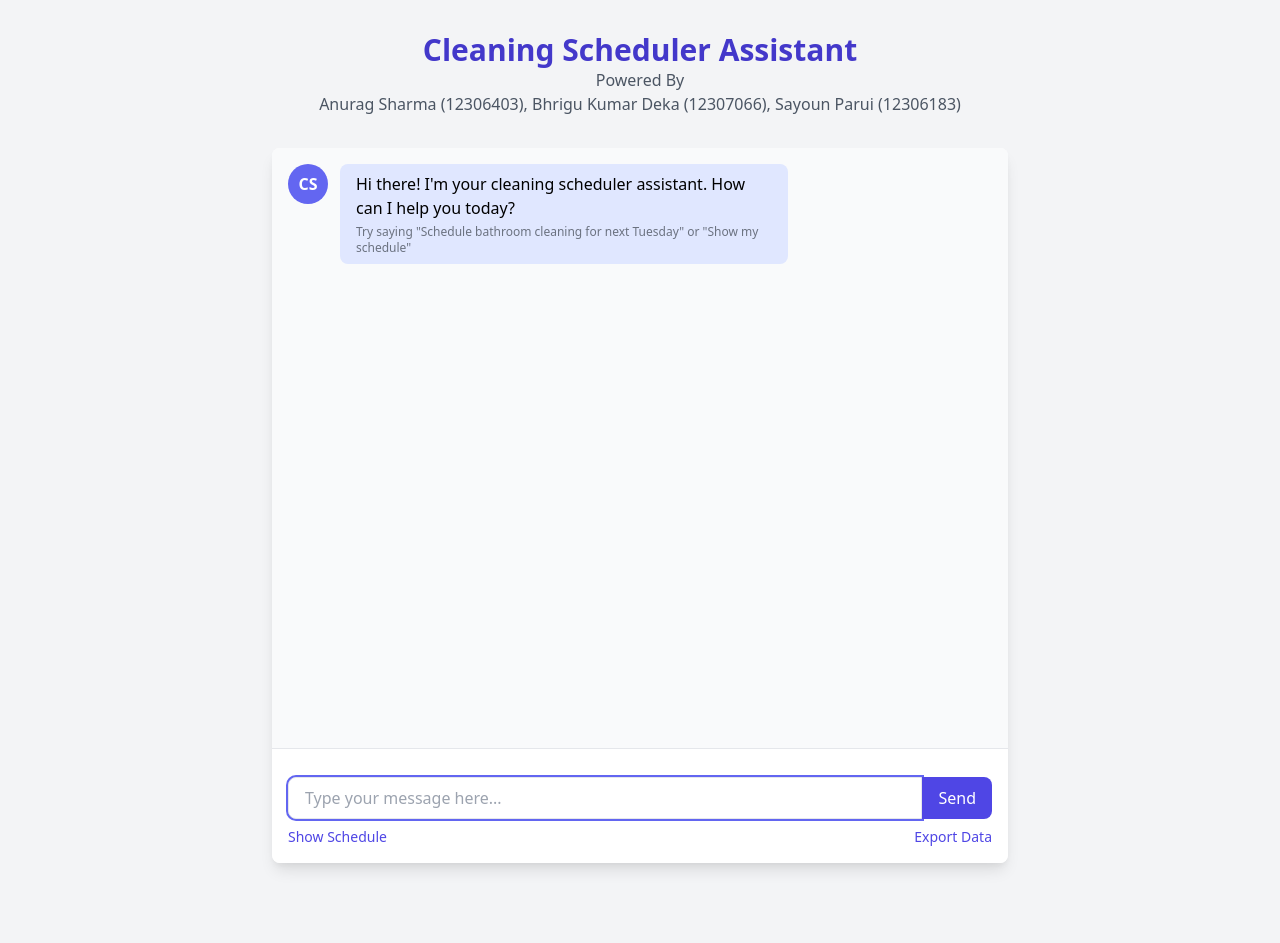
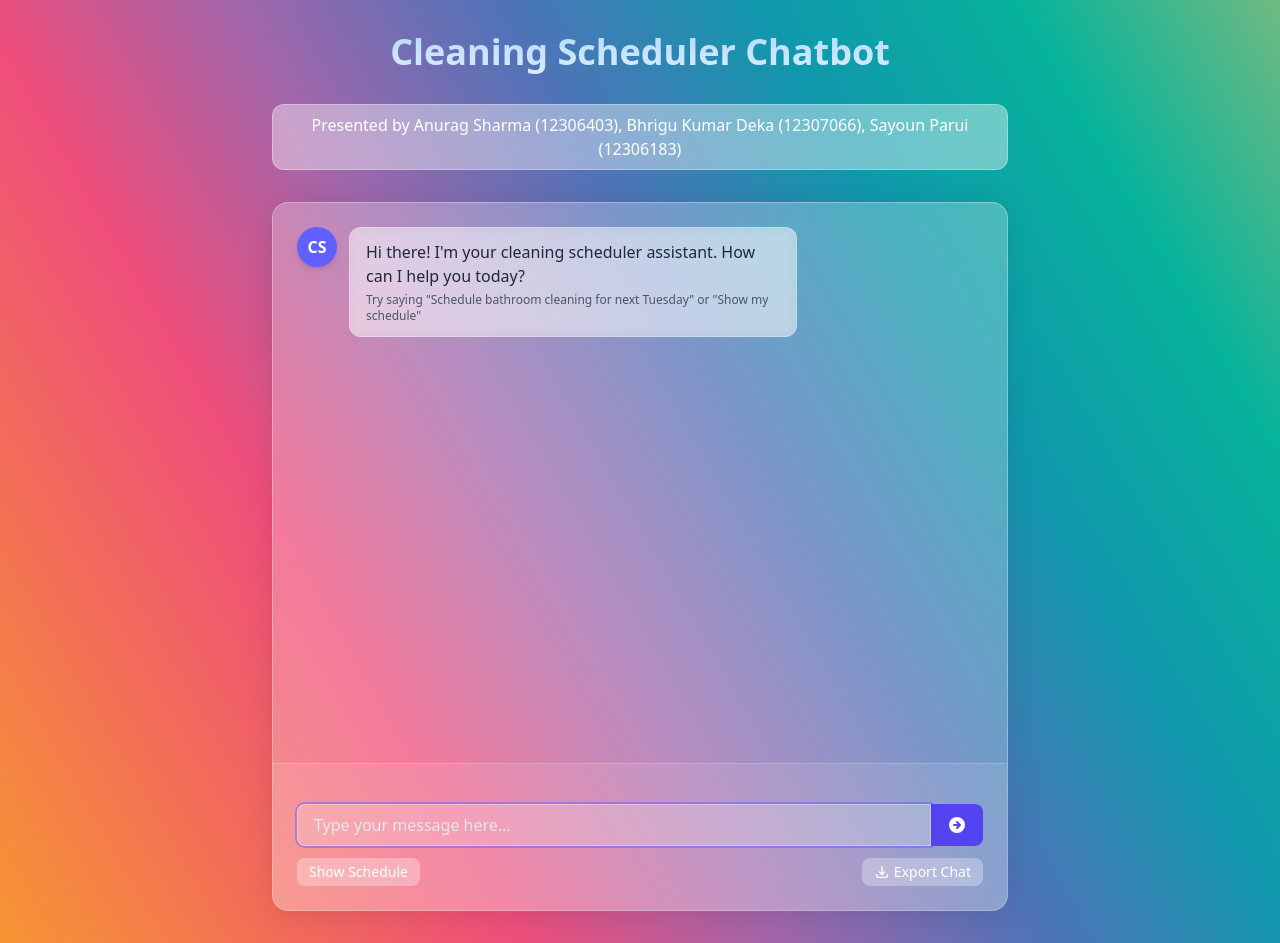
Before and after one commit to BhriguKD/CleaningSchedulingChatbot, a Flask app: page / in a window 1280 px wide. Before the commit the page ends 870 px from the top, so only its background shows below. Run offline with Flask 3, Linux system fonts and the light colour scheme.

Commit message:
Added Date Functionality and Improved UI

```diff
--- a/app.py
+++ b/app.py
@@ -164,6 +164,12 @@ def extract_dates_from_text(text):
             target_date = today + timedelta(days=days_ahead)
             dates.append(target_date.strftime('%Y-%m-%d'))
 
+    # Look for ISO format dates (YYYY-MM-DD)
+    import re
+    iso_dates = re.findall(r'\d{4}-\d{2}-\d{2}', text)
+    if iso_dates:
+        dates.extend(iso_dates)
+
     return dates
 
 
@@ -185,7 +191,7 @@ def add_schedule(user_id, task, date):
     })
 
     save_user_data(data)
-    return True
+    return task_id
 
 
 def get_schedules(user_id):
@@ -193,6 +199,19 @@ def get_schedules(user_id):
     if user_id in data['users']:
         return data['users'][user_id]['schedules']
     return []
+
+
+def format_schedules_for_response(schedules):
+    """Format schedules for consistent API response"""
+    return [
+        {
+            "id": s.get('id', idx+1),
+            "task": s['task'],
+            "date": s['date'],
+            "completed": s['completed']
+        }
+        for idx, s in enumerate(schedules)
+    ]
 
 
 def mark_completed(user_id, task_id):
@@ -251,6 +270,20 @@ def index():
     return render_template('index.html')
 
 
+@app.route('/api/schedules', methods=['GET'])
+def get_user_schedules():
+    """New endpoint to get user schedules"""
+    user_id = request.args.get('user_id', 'default_user')
+    schedules = get_schedules(user_id)
+
+    # Make sure schedules maintain their original IDs
+    formatted_schedules = format_schedules_for_response(schedules)
+
+    return jsonify({
+        "schedules": formatted_schedules
+    })
+
+
 @app.route('/api/message', methods=['POST'])
 def process_message():
     data = request.json
@@ -272,16 +305,8 @@ def process_message():
                 "schedules": []
             })
 
-        # Make sure schedules maintain their original IDs
-        formatted = [
-            {
-                "id": s.get('id', idx+1),
-                "task": s['task'],
-                "date": s['date'],
-                "completed": s['completed']
-            }
-            for idx, s in enumerate(schedules)
-        ]
+        # Format schedules for consistency
+        formatted = format_schedules_for_response(schedules)
 
         response = "Here are your scheduled cleanings:"
         add_to_conversation(user_id, message, is_user=True)
@@ -300,9 +325,15 @@ def process_message():
                 response = f"Marked task {task_id} as complete!"
                 add_to_conversation(user_id, message, is_user=True)
                 add_to_conversation(user_id, response, is_user=False)
+
+                # Get updated schedules to return
+                updated_schedules = get_schedules(user_id)
+                formatted_schedules = format_schedules_for_response(updated_schedules)
+
                 return jsonify({
                     "response": response,
-                    "success": True
+                    "success": True,
+                    "schedules": formatted_schedules  # Return updated schedules
                 })
         except (ValueError, IndexError):
             pass
@@ -323,13 +354,20 @@ def process_message():
 
         if date:
             date_to_use = date[0] if isinstance(date, list) else date
-            add_schedule(user_id, task, date_to_use)
+            task_id = add_schedule(user_id, task, date_to_use)
             response = f"Scheduled: '{task}' for {date_to_use}. Anything else?"
             add_to_conversation(user_id, message, is_user=True)
             add_to_conversation(user_id, response, is_user=False)
+
+            # Return success with the new task info but without detailed schedule data
             return jsonify({
                 "response": response,
-                "success": True
+                "success": True,
+                "new_task": {
+                    "id": task_id,
+                    "task": task,
+                    "date": date_to_use
+                }
             })
 
         response = "When would you like to schedule this cleaning?"
--- a/templates/index.html
+++ b/templates/index.html
@@ -4,27 +4,60 @@
     <meta charset="UTF-8" />
     <meta name="viewport" content="width=device-width, initial-scale=1.0" />
     <title>Cleaning Scheduler</title>
-    <link
-      href="https://cdnjs.cloudflare.com/ajax/libs/tailwindcss/2.2.19/tailwind.min.css"
-      rel="stylesheet"
-    />
+    <script src="https://cdn.jsdelivr.net/npm/@tailwindcss/browser@4"></script>
     <style>
-      .schedule-item {
-        background-color: #f8f9fa;
-        border-radius: 4px;
+      body {
+        /* background: linear-gradient(135deg, #f5f7fa 0%, #c3cfe2 100%); */
+        min-height: 100vh;
       }
-      .schedule-item:hover {
-        background-color: #e9ecef;
+
+      .glass-card {
+        background: rgba(255, 255, 255, 0.25);
+        backdrop-filter: blur(10px);
+        -webkit-backdrop-filter: blur(10px);
+        border-radius: 16px;
+        box-shadow: 0 4px 30px rgba(0, 0, 0, 0.1);
+        border: 1px solid rgba(255, 255, 255, 0.3);
       }
+
+      .glass-bubble {
+        background: rgba(255, 255, 255, 0.4);
+        backdrop-filter: blur(5px);
+        -webkit-backdrop-filter: blur(5px);
+        border-radius: 12px;
+        border: 1px solid rgba(255, 255, 255, 0.3);
+      }
+
+      .user-bubble {
+        background: rgba(99, 102, 241, 0.7);
+        color: white;
+      }
+
       .chat-container {
-        height: calc(100vh - 200px);
+        height: 70vh;
         overflow-y: auto;
         scroll-behavior: smooth;
       }
+
+      .chat-container::-webkit-scrollbar {
+        width: 6px;
+      }
+
+      .chat-container::-webkit-scrollbar-track {
+        background: rgba(255, 255, 255, 0.2);
+        border-radius: 10px;
+      }
+
+      .chat-container::-webkit-scrollbar-thumb {
+        background: rgba(99, 102, 241, 0.5);
+        border-radius: 10px;
+      }
+
       .loading-dots:after {
         content: " .";
         animation: dots 1s steps(5, end) infinite;
       }
+
       @keyframes dots {
         0%,
         20% {
@@ -41,46 +74,60 @@
           content: "";
         }
       }
+
       .date-input {
         max-height: 0;
         overflow: hidden;
         transition: max-height 0.3s ease-out;
       }
+
       .date-input.active {
         max-height: 150px;
         transition: max-height 0.3s ease-in;
       }
+
+      .gradient-text {
+        background: linear-gradient(180deg, #b5daff 0%, #edf7ff 100%);
+        -webkit-background-clip: text;
+        background-clip: text;
+        color: transparent;
+      }
+
+      .btn-glow:hover {
+        box-shadow: 0 0 15px rgba(99, 102, 241, 0.5);
+      }
     </style>
   </head>
-  <body class="bg-gray-100 h-screen">
+  <body
+    class="font-sans bg-[linear-gradient(60deg,_rgb(247,149,51),_rgb(243,112,85),_rgb(239,78,123),_rgb(161,102,171),_rgb(80,115,184),_rgb(16,152,173),_rgb(7,179,155),_rgb(111,186,130))]"
+  >
     <div class="container mx-auto px-4 py-8 max-w-3xl">
       <header class="text-center mb-8">
-        <h1 class="text-3xl font-bold text-indigo-700">
-          Cleaning Scheduler Assistant
+        <h1 class="text-4xl h-16 font-bold gradient-text mb-2">
+          Cleaning Scheduler Chatbot
         </h1>
-        <p class="text-gray-600">
-          Powered By <br />
-          Anurag Sharma (12306403), Bhrigu Kumar Deka (12307066), Sayoun Parui
-          (12306183)
+        <p class="text-white glass-bubble inline-block px-4 py-2">
+          Presented by Anurag Sharma (12306403), Bhrigu Kumar Deka (12307066),
+          Sayoun Parui (12306183)
         </p>
       </header>
 
-      <div class="bg-white rounded-lg shadow-lg overflow-hidden">
-        <div id="chat-container" class="chat-container p-4 bg-gray-50">
-          <div class="flex mb-4">
+      <div class="glass-card overflow-hidden">
+        <div id="chat-container" class="chat-container p-6 space-y-4">
+          <div class="flex">
             <div class="flex-shrink-0 mr-3">
               <div
-                class="w-10 h-10 rounded-full bg-indigo-500 flex items-center justify-center text-white font-bold"
+                class="w-10 h-10 rounded-full bg-indigo-500 flex items-center justify-center text-white font-bold shadow-md"
               >
                 CS
               </div>
             </div>
-            <div class="bg-indigo-100 rounded-lg py-2 px-4 max-w-md">
-              <p>
+            <div class="glass-bubble py-3 px-4 max-w-md">
+              <p class="text-gray-800">
                 Hi there! I'm your cleaning scheduler assistant. How can I help
                 you today?
               </p>
-              <p class="text-xs text-gray-500 mt-1">
+              <p class="text-xs text-gray-600 mt-1">
                 Try saying "Schedule bathroom cleaning for next Tuesday" or
                 "Show my schedule"
               </p>
@@ -88,21 +135,24 @@
           </div>
         </div>
 
-        <div class="border-t p-4 bg-white">
-          <div id="date-input" class="date-input mb-3">
+        <div class="border-t z-40 border-white/20 p-6 bg-white/10">
+          <div id="date-input" class="date-input mb-4">
             <div class="flex flex-col">
-              <label for="date-selector" class="text-sm text-gray-600 mb-1"
-                >Select a date for your task:</label
+              <label
+                for="date-selector"
+                class="text-sm text-gray-700 mb-1 font-medium"
               >
+                Select a date for your task:
+              </label>
               <div class="flex">
                 <input
                   type="date"
                   id="date-selector"
-                  class="flex-grow border rounded-l-lg px-4 py-2 focus:outline-none focus:ring-2 focus:ring-indigo-500"
+                  class="flex-grow border border-white/30 bg-white/20 rounded-l-lg px-4 py-2 focus:outline-none focus:ring-2 focus:ring-indigo-500/50 text-gray-700"
                 />
                 <button
                   id="date-confirm-btn"
-                  class="bg-indigo-600 text-white px-4 py-2 rounded-r-lg hover:bg-indigo-700 focus:outline-none focus:ring-2 focus:ring-indigo-500"
+                  class="bg-indigo-600/90 text-white px-4 py-2 rounded-r-lg hover:bg-indigo-700/90 focus:outline-none focus:ring-2 focus:ring-indigo-500/50 transition-all btn-glow"
                 >
                   Confirm
                 </button>
@@ -115,28 +165,53 @@
               id="user-input"
               type="text"
               placeholder="Type your message here..."
-              class="flex-grow border rounded-l-lg px-4 py-2 focus:outline-none focus:ring-2 focus:ring-indigo-500"
+              class="text-white flex-grow border border-white/30 bg-white/20 rounded-l-lg px-4 py-2 focus:outline-none focus:ring-2 focus:ring-indigo-500/50 text-gray-700 placeholder-gray-200"
             />
             <button
               id="send-btn"
-              class="bg-indigo-600 text-white px-4 py-2 rounded-r-lg hover:bg-indigo-700 focus:outline-none focus:ring-2 focus:ring-indigo-500"
+              class="bg-indigo-600/90 text-white px-4 py-2 rounded-r-lg hover:bg-indigo-700 focus:outline-none  focus:ring-2 focus:ring-indigo-500/50 transition-all btn-glow"
             >
-              Send
+              <svg
+                xmlns="http://www.w3.org/2000/svg"
+                class="h-5 w-5"
+                viewBox="0 0 20 20"
+                fill="currentColor"
+              >
+                <path
+                  fill-rule="evenodd"
+                  d="M10 18a8 8 0 100-16 8 8 0 000 16zm3.707-8.707l-3-3a1 1 0 00-1.414 1.414L10.586 9H7a1 1 0 100 2h3.586l-1.293 1.293a1 1 0 101.414 1.414l3-3a1 1 0 000-1.414z"
+                  clip-rule="evenodd"
+                />
+              </svg>
             </button>
           </div>
 
-          <div class="flex justify-between mt-2">
+          <div class="flex justify-between mt-3">
             <button
               id="show-schedule-btn"
-              class="text-sm text-indigo-600 hover:text-indigo-800"
+              class="text-sm text-white hover:text-indigo-900 font-medium bg-white/30 hover:bg-white/40 px-3 py-1 rounded-lg transition-all"
             >
               Show Schedule
             </button>
             <button
               id="export-btn"
-              class="text-sm text-indigo-600 hover:text-indigo-800"
+              class="text-sm text-white hover:text-indigo-900 font-medium bg-white/30 hover:bg-white/40 px-3 py-1 rounded-lg transition-all flex items-center"
             >
-              Export Data
+              <svg
+                xmlns="http://www.w3.org/2000/svg"
+                class="h-4 w-4 mr-1"
+                fill="none"
+                viewBox="0 0 24 24"
+                stroke="currentColor"
+              >
+                <path
+                  stroke-linecap="round"
+                  stroke-linejoin="round"
+                  stroke-width="2"
+                  d="M4 16v1a3 3 0 003 3h10a3 3 0 003-3v-1m-4-4l-4 4m0 0l-4-4m4 4V4"
+                />
+              </svg>
+              Export Chat
             </button>
           </div>
         </div>
@@ -151,6 +226,9 @@
         localStorage.setItem("cleaning_scheduler_user_id", userId);
       }
 
+      // Store tasks for reference
+      let currentSchedules = [];
+
       // Get DOM elements
       const chatContainer = document.getElementById("chat-container");
       const userInput = document.getElementById("user-input");
@@ -161,13 +239,44 @@
       const dateSelector = document.getElementById("date-selector");
       const dateConfirmBtn = document.getElementById("date-confirm-btn");
 
+      // Define keywords that might indicate date needed
+      const dateKeywords = [
+        "remind",
+        "clean",
+        "on ",
+        "tomorrow",
+        "next",
+        "day",
+        "morning",
+        "evening",
+      ];
+
       // Initialize variables for context tracking
-      let pendingTaskContext = null;
+      let pendingTaskContext = "";
 
       // Set default date to tomorrow for the date picker
       const tomorrow = new Date();
       tomorrow.setDate(tomorrow.getDate() + 1);
       dateSelector.valueAsDate = tomorrow;
+
+      // Function to check if a message contains date keywords but no specific date
+      function needsDatePrompt(message) {
+        const messageLower = message.toLowerCase();
+
+        // Check if message contains any date keywords
+        const hasDateKeyword = dateKeywords.some((keyword) =>
+          messageLower.includes(keyword)
+        );
+
+        // Basic check for specific date references - not comprehensive but catches common patterns
+        const hasSpecificDate =
+          /tomorrow|next\s(monday|tuesday|wednesday|thursday|friday|saturday|sunday)|on\s(monday|tuesday|wednesday|thursday|friday|saturday|sunday)|(\d{1,2}\/\d{1,2}|\d{1,2}-\d{1,2}|\d{4}-\d{2}-\d{2})/i.test(
+            messageLower
+          );
+
+        // Return true if we have keywords but no specific date
+        return hasDateKeyword && !hasSpecificDate;
+      }
 
       // Add message to chat
       function addMessage(isUser, text) {
@@ -240,12 +349,27 @@
         dateInput.classList.remove("active");
       }
 
+      // Handle processing user input
+      async function processUserInput(message) {
+        // Check if the message needs a date prompt
+        if (needsDatePrompt(message)) {
+          pendingTaskContext = message;
+          showDatePicker();
+          // Fix: Remove loading indicator before adding date request message
+          removeLoadingIndicator();
+          addMessage(
+            false,
+            "When would you like to schedule this cleaning task?"
+          );
+          return;
+        }
+
+        // Otherwise send to the backend normally
+        await sendToBackend(message);
+      }
+
       // Send message to backend
-      async function sendMessage(message) {
-        userInput.value = "";
-        addMessage(true, message);
-        addLoadingIndicator();
-
+      async function sendToBackend(message) {
         try {
           const response = await fetch("/api/message", {
             method: "POST",
@@ -256,29 +380,29 @@
           const data = await response.json();
           removeLoadingIndicator();
 
-          // Handle schedule display
+          // If response includes schedules, update our current schedules
           if (data.schedules) {
+            currentSchedules = data.schedules;
             let scheduleHtml = data.response + "<br><br>";
             data.schedules.forEach((s) => {
               scheduleHtml += `
-                        <div class="schedule-item p-2 my-1 border-b">
-                            <span class="font-medium">${s.id}. ${
-                s.task
-              }</span><br>
-                            <span class="text-sm">Date: ${s.date}</span>
-                            <button onclick="markComplete(${s.id})"
-                                    class="float-right text-xs ${
-                                      s.completed
-                                        ? "text-green-500"
-                                        : "text-blue-500"
-                                    }">
-                                ${s.completed ? "✓ Completed" : "Mark Complete"}
-                            </button>
-                        </div>`;
+                <div class="schedule-item p-2 my-1 border-b">
+                  <span class="font-medium">${s.id}. ${s.task}</span><br>
+                  <span class="text-sm">Date: ${s.date}</span>
+                  <span class="float-right text-xs ${
+                    s.completed ? "text-green-500" : "text-blue-500"
+                  }">
+                    ${s.completed ? "✓ Completed" : "Pending"}
+                  </span>
+                </div>`;
             });
             addMessage(false, scheduleHtml);
           }
-          // Handle date request
+          // Check if response contains a newly created task (scheduling success)
+          else if (data.new_task || data.success) {
+            addMessage(false, data.response);
+          }
+          // Handle date request from backend
           else if (data.needs_date) {
             addMessage(false, data.response);
             pendingTaskContext = message; // Store the context for the task
@@ -295,9 +419,14 @@
         }
       }
 
-      // Mark task as complete
-      async function markComplete(taskId) {
-        await sendMessage(`mark complete task ${taskId}`);
+      // Send message (user interface action)
+      async function sendMessage(message) {
+        userInput.value = "";
+        addMessage(true, message);
+        addLoadingIndicator();
+
+        // First process on the client side to check for date keywords
+        await processUserInput(message);
       }
 
       // Handle date confirmation
@@ -308,12 +437,19 @@
             .toISOString()
             .split("T")[0];
 
-          // Send both the original message and the date
-          await sendMessage(`${pendingTaskContext} on ${formattedDate}`);
+          // Send message with the date included
+          const fullMessage = `${pendingTaskContext} on ${formattedDate}`;
 
-          // Reset context and hide date picker
-          pendingTaskContext = null;
+          // Hide date picker first
           hideDatePicker();
+
+          // Then send the message to backend
+          addMessage(true, fullMessage);
+          addLoadingIndicator();
+          await sendToBackend(fullMessage);
+
+          // Reset context
+          pendingTaskContext = "";
         }
       }
 
@@ -321,6 +457,11 @@
       async function exportData() {
         try {
           const response = await fetch(`/api/export?user_id=${userId}`);
+
+          if (!response.ok) {
+            throw new Error("Failed to export data");
+          }
+
           const data = await response.json();
 
           // Create download link
@@ -343,6 +484,11 @@
         }
       }
 
+      // Make the markComplete function available for compatibility
+      window.markComplete = function (taskId) {
+        sendMessage(`mark complete task ${taskId}`);
+      };
+
       // Event listeners
       sendBtn.addEventListener("click", () => {
         const message = userInput.value.trim();
@@ -361,7 +507,7 @@
       });
 
       showScheduleBtn.addEventListener("click", () => {
-        sendMessage("When did I schedule my cleaning");
+        sendMessage("Show my schedulings");
       });
 
       exportBtn.addEventListener("click", exportData);
@@ -370,6 +516,9 @@
 
       // Set focus to input field on page load
       userInput.focus();
+
+      // Hide the date picker on initial load
+      hideDatePicker();
     </script>
   </body>
 </html>
```
